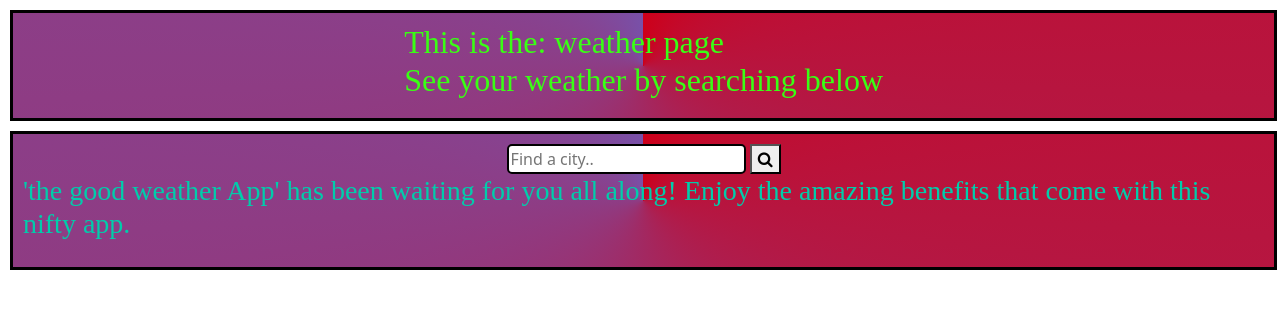
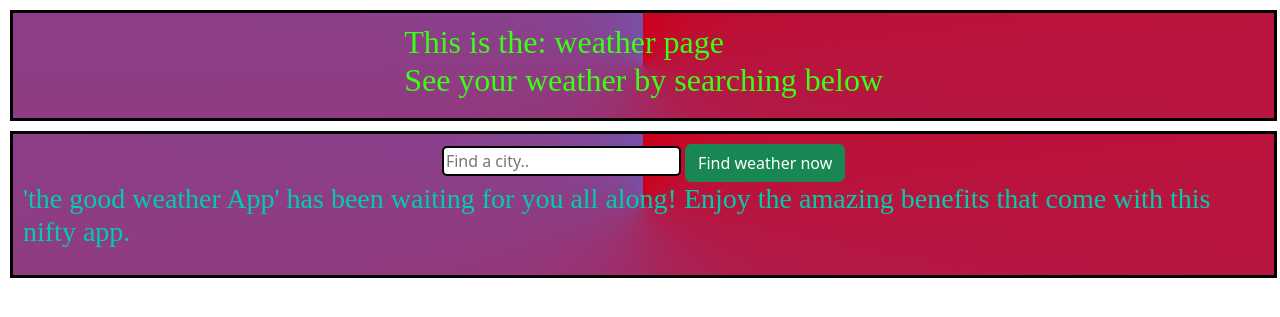
Before and after one commit to nathantsai1/myWeather, a Flask app: template templates/weather.html in a window 1280 px wide. Shown: the part 60-377 px from the top of the page. Run offline with Flask 3, Linux system fonts and the light colour scheme; the template is opened without the code that fills it, so the values that code supplies are empty.

Commit message:
basic layout files done

```diff
--- a/app.py
+++ b/app.py
@@ -1,47 +1,43 @@
 import requests
 from flask import Flask, jsonify, request, render_template
 
-from helpers import weather
+from helpers import (weather)
 # my first time using an api
 app = Flask(__name__)
 # API key and base URL for OpenWeather API
 # api_key = 'd0d0e6975b6a6865318ca1e63051a638'
 # thx to chatGPT for helping me with learning how to retrieve information from APIs
-api_key = 'd0d0e6975b6a6865318ca1e63051a638'
 base_url = 'http://api.openweathermap.org/data/2.5/weather'
 
 @app.route('/', methods=['GET'])
 def home():
     return render_template('home.html')
+
+
 @app.route('/weather', methods=['POST', 'GET'])
 def get_weather():
     # Get the city name from query parameters, default to 'London' if not provided
-    city_name = request.args.get('city', 'London')
+    if request.method == "POST":
+        api_key = 'd0d0e6975b6a6865318ca1e63051a638'
+        # Construct the complete API URL
+        # complete_url = f"{base_url}?q={city_name}&appid={api_key}"
 
-    # Construct the complete API URL
-    complete_url = f"{base_url}?q={city_name}&appid={api_key}"
-
-    # Send the request to OpenWeather API
-    response = requests.get(complete_url)
-    response = weather(request.form.get('city'))
-    # Check if the request was successful
-    if response.status_code == 200:
-        # Parse JSON data
-        data = response.json()
+        # Send the request to OpenWeather API
+        response = weather(request.form.get('city'), api_key)
+        if response == 'no':
+            return render_template('weather.html', alert=request.form.get('city'))
+        # Check if the request was successful
+        if response.status_code == 200:
+            # Parse JSON data
+            data = response.json()
 
 
-        main = data['main']
-        weather = data['weather'][0]
+            main = data['main']
+            # weather = data['weather'][0]
 
-        temperature = main['temp']
-        weather_description = weather['description']
-        return render_template('weather.html', row=data)
+            return render_template('weather.html', row=data)
     else:
-        # Return an error message with the status code
-        return jsonify({
-            'error': f"Failed to get weather data for {city_name}.",
-            'status_code': response.status_code
-        }), response.status_code
+        return render_template('weather.html')
 
 if __name__ == '__main__':
     app.run(debug=True)
--- a/helpers.py
+++ b/helpers.py
@@ -28,6 +28,7 @@ def apology(message, code=400):
 
 def weather(city_name, api_key):
     base_url = 'http://api.openweathermap.org/data/2.5/weather'
+    # Construct the complete API URL
     complete_url = f"{base_url}?q={city_name}&appid={api_key}"
     response = requests.get(complete_url)
     if response.status_code == 200:
@@ -59,4 +60,4 @@ def weather(city_name, api_key):
 
         # Extract specific data, e.g., temperature, description, etc.
     else:
-        return render_template('weather.html', row=city_name)
+        return 'no'
--- a/templates/weather.html
+++ b/templates/weather.html
@@ -37,9 +37,9 @@
     <div class="container1 boo">
         <!-- add a search bar to locate cities -->
         <div class="search-container">
-            <form action="/action_page.php">
-              <input type="input" placeholder="Find a city.." class="noo soo" name="search">
-              <button type="submit"><i class="fa fa-search noo"></i></button>
+            <form action="/weather" method="POST">
+              <input type="input" name="city" placeholder="Find a city.." class="noo soo" name="search">
+              <button type="submit" class="btn btn-success">Find weather now</button>
             </form>
         </div>
         {% block weather %}
@@ -51,4 +51,15 @@
             </h3>
         {% endblock %}
     </div>
+    <!-- alert -->
+     <!-- script hi -->
+      <script>
+        alert(hi);
+      </script>
+     {% if alert %}
+        <script>
+             let alert = "{{ alert }}";
+             alert(`It seems like city['${alert}'] does not exist! Please change your spelling or city name`);
+        </script>
+     {% endif %}
 {% endblock %}
```
